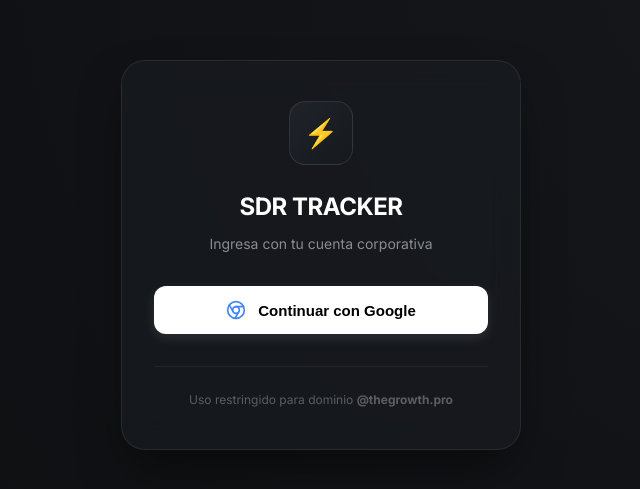
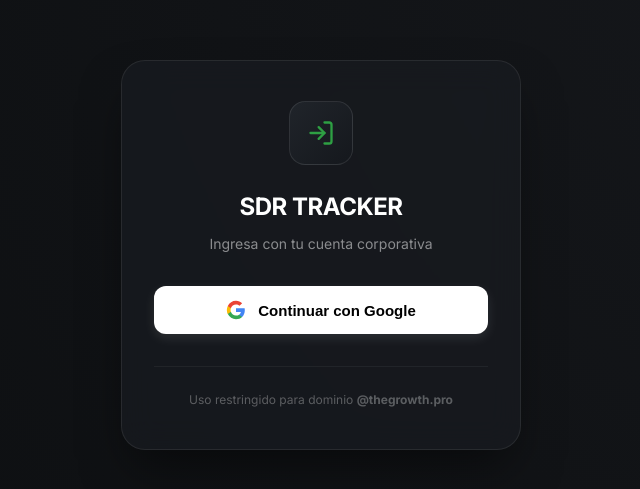
Before and after one commit to AriasNicoo/ProyectoSDR, a Next.js app in the folder tgp-dashboard/: page /login in a window 1280 px wide. Shown: the part 145-634 px from the top of the page, without its empty margins (319-959 px from the left). Built offline with nearby package versions, Linux system fonts and the light colour scheme.

Commit message:
fix: Replace missing lucide-react icon with native SVG logo to fix build error

```diff
--- a/tgp-dashboard/app/login/page.tsx
+++ b/tgp-dashboard/app/login/page.tsx
@@ -1,5 +1,5 @@
 import { signInWithGoogle } from '@/lib/actions/auth'
-import { Chrome } from 'lucide-react'
+import { LogIn } from 'lucide-react'
 
 export default function LoginPage({
   searchParams,
@@ -56,7 +56,7 @@
             marginBottom: '24px'
           }}
         >
-          <span style={{ fontSize: '28px' }}>⚡</span>
+          <LogIn size={28} style={{ color: 'var(--accent-green, #2ea043)' }} />
         </div>
 
         <h1 style={{ fontSize: '24px', fontWeight: 700, marginBottom: '8px', letterSpacing: '-0.5px' }}>
@@ -106,7 +106,12 @@
             onMouseEnter={(e) => e.currentTarget.style.transform = 'translateY(-2px)'}
             onMouseLeave={(e) => e.currentTarget.style.transform = 'translateY(0)'}
           >
-            <Chrome size={20} style={{ color: '#4285F4' }} />
+            <svg width="20" height="20" viewBox="0 0 24 24">
+              <path fill="#4285F4" d="M22.56 12.25c0-.78-.07-1.53-.2-2.25H12v4.26h5.92c-.26 1.37-1.04 2.53-2.21 3.31v2.77h3.57c2.08-1.92 3.28-4.74 3.28-8.09z" />
+              <path fill="#34A853" d="M12 23c2.97 0 5.46-.98 7.28-2.66l-3.57-2.77c-.98.66-2.23 1.06-3.71 1.06-2.86 0-5.29-1.93-6.16-4.53H2.18v2.84C3.99 20.53 7.7 23 12 23z" />
+              <path fill="#FBBC05" d="M5.84 14.09c-.22-.66-.35-1.36-.35-2.09s.13-1.43.35-2.09V7.07H2.18C1.43 8.55 1 10.22 1 12s.43 3.45 1.18 4.93l2.85-2.22.81-.62z" />
+              <path fill="#EA4335" d="M12 5.38c1.62 0 3.06.56 4.21 1.64l3.15-3.15C17.45 2.09 14.97 1 12 1 7.7 1 3.99 3.47 2.18 7.07l3.66 2.84c.87-2.6 3.3-4.53 6.16-4.53z" />
+            </svg>
             Continuar con Google
           </button>
         </form>
```
